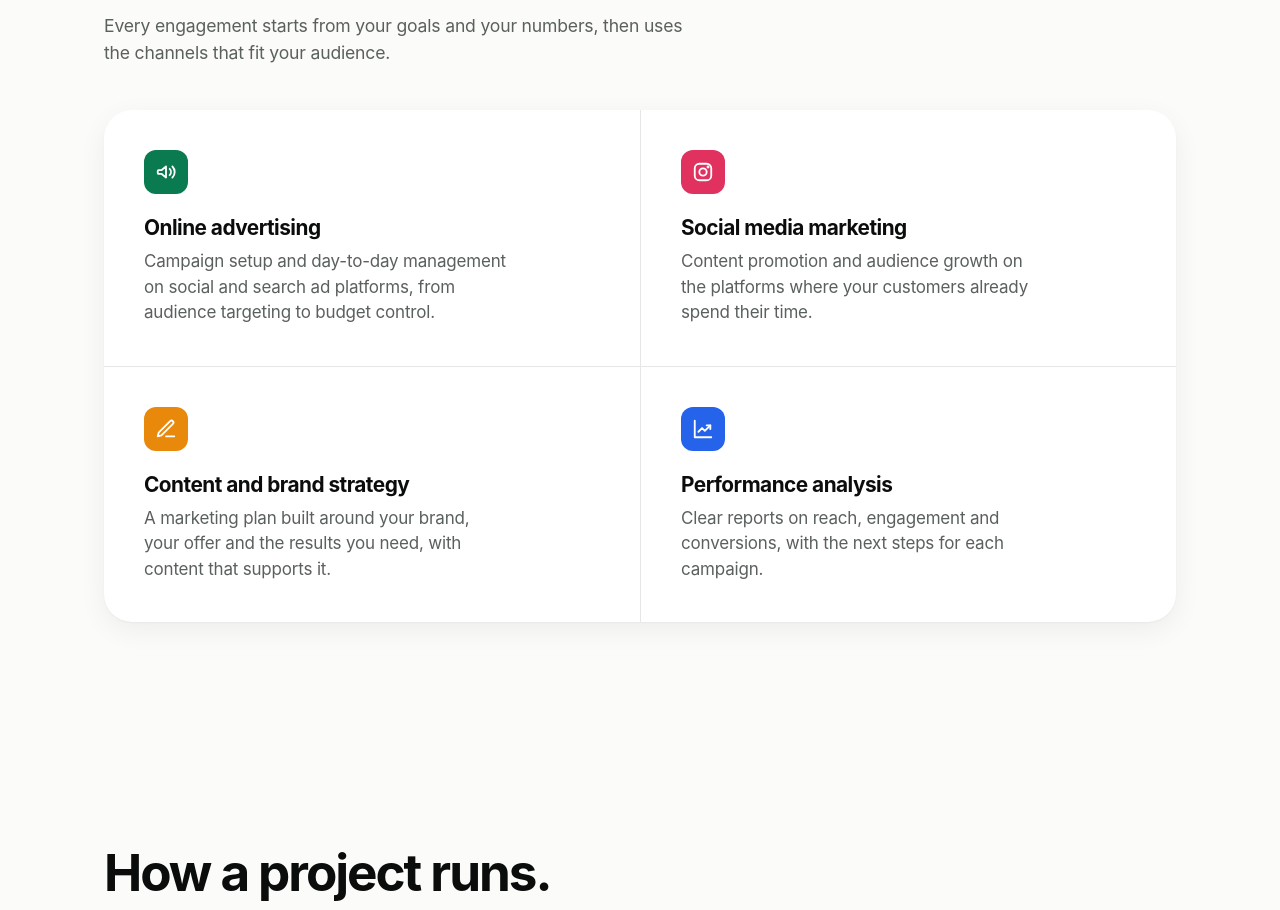
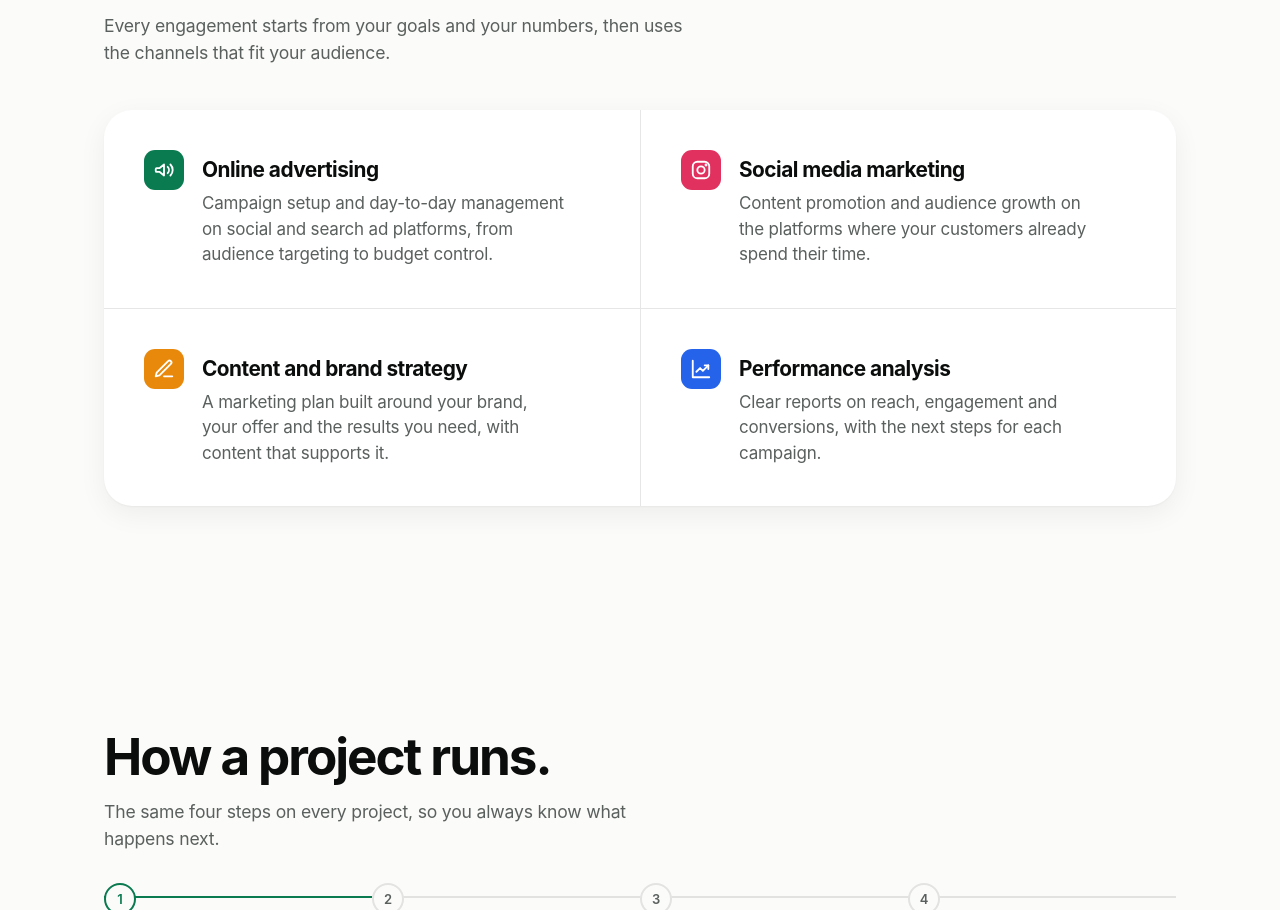
Before and after one commit to Censored24/rich4xl-site, a plain HTML site: page index.html in a window 1280 px wide. Shown: the part 1065-1975 px from the top of the page. Drawn offline with Linux system fonts and the light colour scheme.

Commit message:
Service icons beside headings
Co-Authored-By: Claude Opus 5.5 <noreply@anthropic.com>

```diff
--- a/index.html
+++ b/index.html
@@ -140,9 +140,10 @@
     .svc:nth-child(2n) { border-left: 0; }
     .svc:nth-child(n+2) { border-top: 1px solid var(--line); }
   }
-  .ic { width: 44px; height: 44px; border-radius: 12px; display: grid; place-items: center; margin-bottom: 22px; color: #fff; }
+  .svc { display: grid; grid-template-columns: 40px 1fr; column-gap: 18px; align-items: start; }
+  .ic { width: 40px; height: 40px; border-radius: 11px; display: grid; place-items: center; color: #fff; grid-row: span 2; }
   .ic svg { width: 22px; height: 22px; }
-  .svc h3 { font: 650 1.3rem/1.2 var(--display); letter-spacing: -0.025em; margin: 0 0 8px; }
+  .svc h3 { font: 650 1.3rem/1.2 var(--display); letter-spacing: -0.025em; margin: 8px 0 8px; }
   .svc p { margin: 0; color: var(--ink-2); max-width: 34ch; }
 
   /* Process */
```
